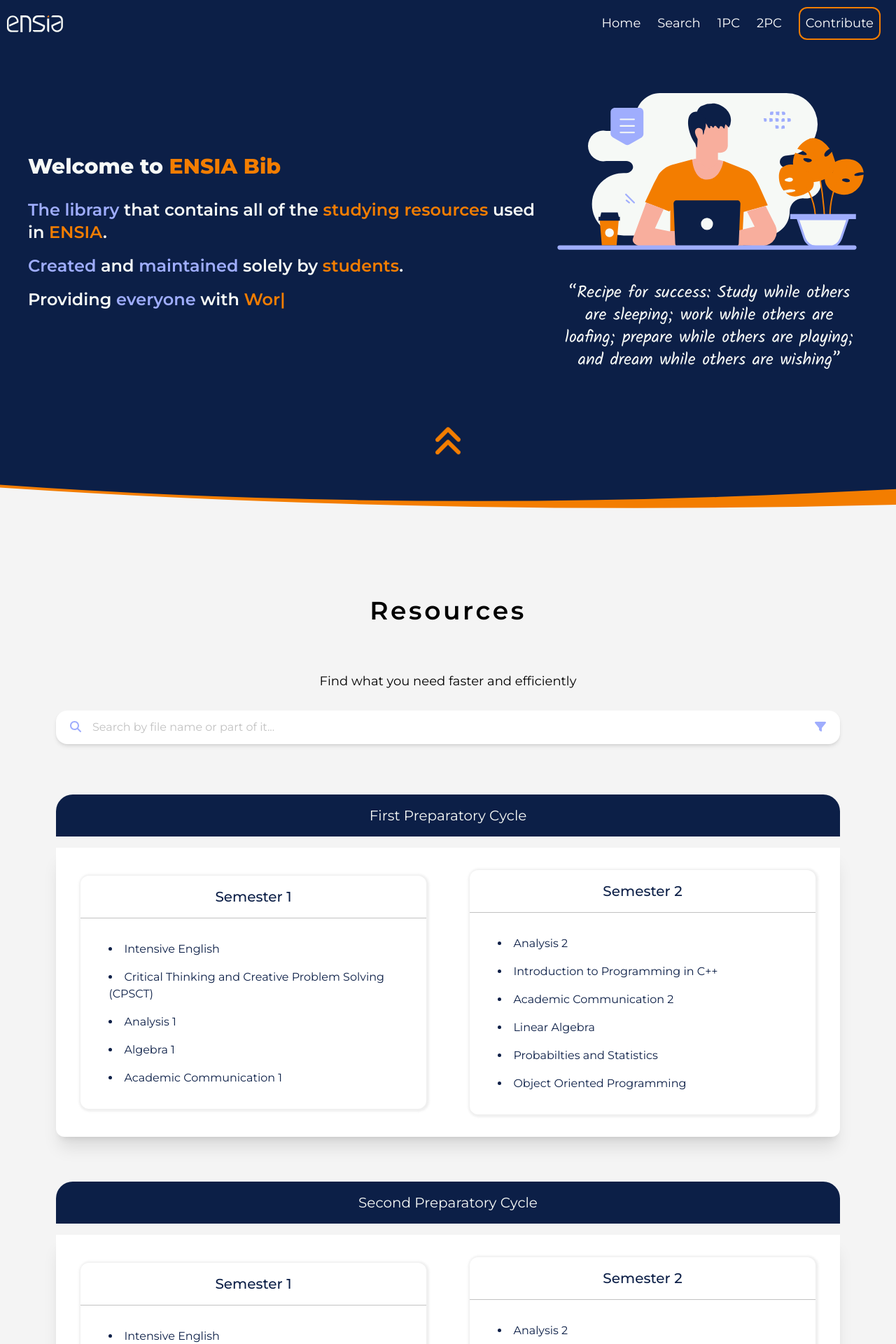
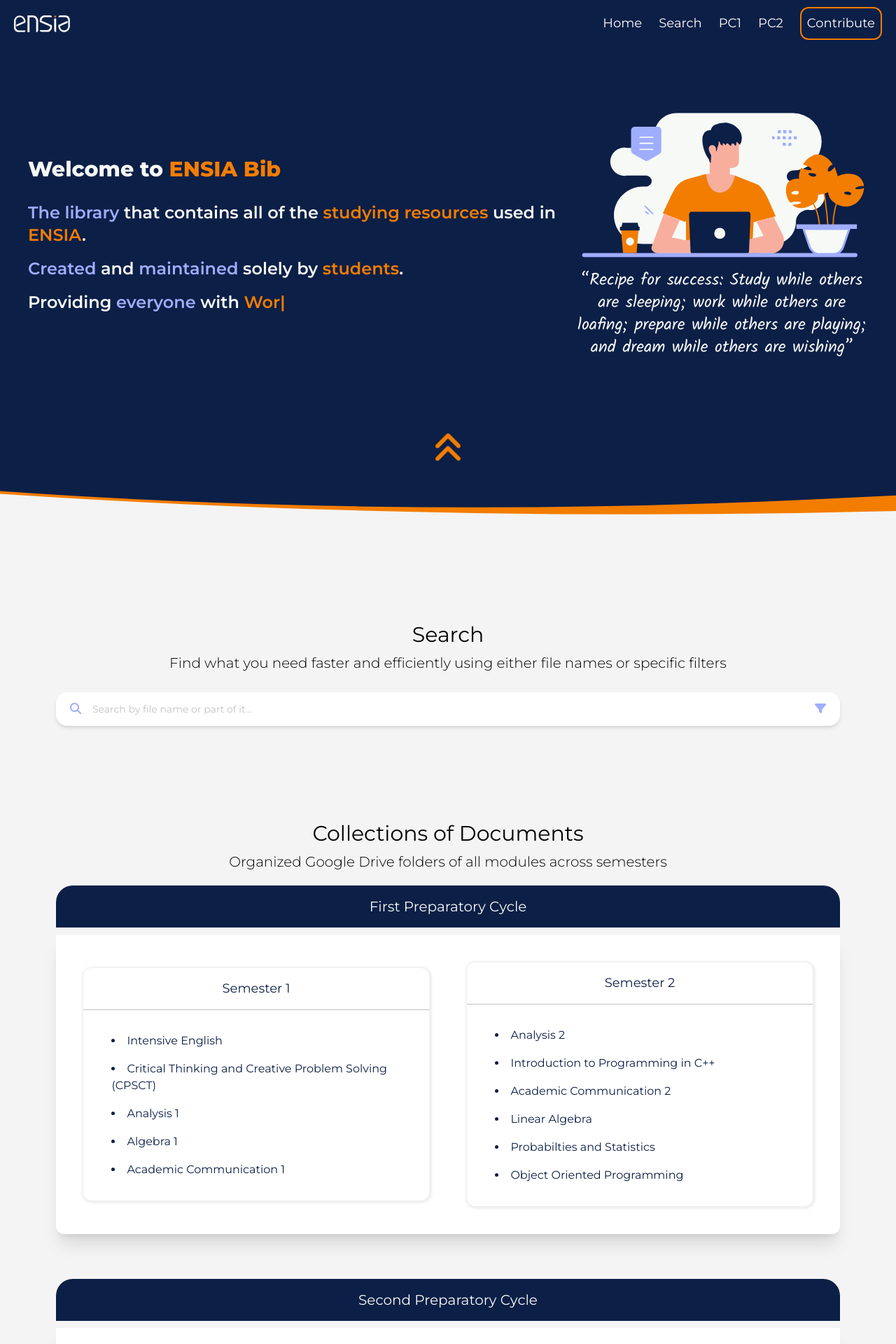
Before and after one commit to ETC-development/ETC-Library-Website, a React (Create React App) app: page / in a window 1280 px wide. Shown: the top 1920 px of the page at 70% size. Built offline with nearby package versions, Linux system fonts and the light colour scheme.

Commit message:
Overall adjustments and improvements

```diff
--- a/src/components/Footer/Contribution.tsx
+++ b/src/components/Footer/Contribution.tsx
@@ -13,8 +13,8 @@
     buttonText,
 }) => {
     return (
-        <div className={"lg:h-64 lg:flex lg:flex-col lg:justify-around"}>
-            <img src={illustration} alt="computer image" className="hidden lg:inline" />
+        <div className={"lg:h-48 lg:flex lg:flex-col lg:justify-around"}>
+            <img src={illustration} alt={buttonText} className="hidden lg:inline" />
             <a
                 href="https://github.com/ETC-development/ETC-Library-Website"
                 className="flex justify-center content-center px-5 py-2 my-2 lg:my-4 border-2 text-light-text rounded-xl border-violet"
--- a/src/components/Hero/Hero.index.tsx
+++ b/src/components/Hero/Hero.index.tsx
@@ -11,7 +11,7 @@
     return (
         <section id={"home"} className="flex flex-col pt-20 bg-dark-bg text-light-text font-sans">
             {/* Illustration + Paragraph */}
-            <div className="bg-dark-bg lg:h-fit w-full flex-grow-0 flex-shrink flex flex-no-wrap flex-col-reverse justify-center content-center px-2 lg:flex-row lg:justify-around lg:px-10">
+            <div className="bg-dark-bg lg:h-[calc(100vh-300px)] w-full flex-grow-0 flex-shrink flex flex-no-wrap flex-col-reverse justify-center content-center px-2 lg:flex-row lg:justify-around lg:px-10">
                 {/* Paragraphs */}
                 <div className="flex flex-shrink flex-col text-center lg:text-left gap-4 justify-center content-center">
                     <h1 className="hero-h1">
@@ -50,15 +50,15 @@
                 </div>
 
                 {/* Illustration */}
-                <div className="my-6 flex flex-col w-full lg:w-100 justify-center content-center">
+                <div className="my-6 flex flex-col w-full lg:w-[450px] justify-center content-center">
                     <img
                         width={512}
                         height={290}
-                        className="m-auto w-96 lg:w-full"
+                        className="mx-auto w-96 lg:w-full"
                         alt="hero illustration"
                         src={HeroIllustration}
                     />
-                    <div className={"text-center text-2xl p-4 font-cursive mt-6"}>
+                    <div className={"text-center text-2xl font-cursive my-3 p-3 lg:p-0"}>
                         “{quotes[Math.floor(Math.random() * quotes.length)]}”
                     </div>
                 </div>
--- a/src/components/Main/Main.index.tsx
+++ b/src/components/Main/Main.index.tsx
@@ -2,36 +2,38 @@
 import SemesterCard from "./SemesterCard";
 import cardsInfo from "utils/modules";
 import Search from "./Search/Search.index";
+import TitleSubtitle from "./TitleSubtitle";
 
 const Main = () => {
     return (
         <>
             <main id={"main"} className={"my-32 scroll-mt-24"}>
-                <h1 className="text-3xl lg:text-4xl py-12 text-center text-dark-text-text tracking-widest font-semibold">
-                    Resources
-                </h1>
                 <Search />
+                <TitleSubtitle
+                    title={"Collections of Documents"}
+                    subtitle={"Organized Google Drive folders of all modules across semesters"}
+                />
                 {cardsInfo.map((card) => {
                     return (
-                        <div
+                        <section
                             id={card.dropDownValue}
                             key={card.title}
                             className={
-                                "page w-full my-16 flex justify-center items-center scroll-mt-20"
+                                "page w-full mb-16 flex justify-center items-center scroll-mt-20"
                             }
                         >
                             <div className="card mx-2 h-fit w-200 font-sans text-dark-bg">
-                                <div className="cardTitle w-full py-4 bg-dark-bg rounded-t-3xl flex justify-center items-center mb-4">
+                                <div className="cardTitle w-full py-4 bg-dark-bg rounded-t-3xl flex justify-center items-center mb-2.5">
                                     <h2 className=" text-xl text-light-text ">{card.title}</h2>
                                 </div>
 
-                                <div className="cardMainContent w-full py-8 px-3 text-dark-text shadow-xl flex flex-wrap gap-4 justify-around items-center rounded-b-xl bg-white ">
+                                <div className="cardMainContent w-full py-8 px-3 text-dark-text shadow-xl flex flex-wrap justify-around items-center rounded-b-xl bg-white ">
                                     {card.semesters.map((semester, i) => {
                                         return <SemesterCard key={i} semester={semester} />;
                                     })}
                                 </div>
                             </div>
-                        </div>
+                        </section>
                     );
                 })}
             </main>
--- a/src/components/Main/Search/Search.index.tsx
+++ b/src/components/Main/Search/Search.index.tsx
@@ -5,6 +5,7 @@
 import { SearchResponse } from "interfaces/interfaces.index";
 import fetchFunction from "utils/fetchFunction";
 import useDebounce from "utils/hooks/useDebounce";
+import TitleSubtitle from "../TitleSubtitle";
 
 const limit = 20;
 
@@ -126,10 +127,16 @@
     }, [debouncedSearch, module, docType, level]);
 
     return (
-        <section id={"search"} className="px-2  w-full flex flex-col items-center scroll-mt-20">
-            <h2 className={"p-3 my-2 text-[18px] text-center"}>
-                Find what you need faster and efficiently
-            </h2>
+        <section
+            id={"search"}
+            className="px-2 my-32 w-full flex flex-col items-center scroll-mt-20"
+        >
+            <TitleSubtitle
+                title={"Search"}
+                subtitle={
+                    "Find what you need faster and efficiently using either file names or specific filters"
+                }
+            />
             <SearchBar
                 isFilterOpen={isFilterOpen}
                 query={searchQuery}
--- a/src/components/Main/Search/SearchBar.tsx
+++ b/src/components/Main/Search/SearchBar.tsx
@@ -24,7 +24,7 @@
                 <FontAwesomeIcon icon={faSearch} />
             </div>
             <input
-                className="focus:outline-none max-w-full flex-grow w-full p-2 placeholder-grey-stroke text-dark-text"
+                className="focus:outline-none max-w-full flex-grow w-full p-2 placeholder-grey-stroke text-sm md:text-md text-dark-text"
                 type="search"
                 maxLength={100}
                 name="search-input"
--- a/src/components/Main/SemesterCard.tsx
+++ b/src/components/Main/SemesterCard.tsx
@@ -7,9 +7,9 @@
 
 const SemesterCard: FunctionComponent<SemesterCardProps> = ({ semester }) => {
     return (
-        <div className="w-full md:w-[45%] shadow-[1px_1px_3px_3px_rgba(185,185,185,0.23)] rounded-xl">
+        <div className="w-full my-2 md:w-[45%] shadow-[1px_1px_3px_3px_rgba(185,185,185,0.23)] rounded-xl">
             <div className="cardContentTop p-4 w-full border-b border-grey-stroke flex justify-center items-center ">
-                <p className="font-medium text-[16px] lg:text-xl">{semester.title}</p>
+                <p className="text-[18px] lg:text-md">{semester.title}</p>
             </div>
 
             <div className="cardContentButtom p-6 flex flex-col">
--- /dev/null
+++ b/src/components/Main/TitleSubtitle.tsx
@@ -0,0 +1,21 @@
+import { FunctionComponent } from "react";
+
+interface TitleSubtitleProps {
+    title: string;
+    subtitle: string;
+}
+
+const TitleSubtitle: FunctionComponent<TitleSubtitleProps> = ({ subtitle, title }) => {
+    return (
+        <div className={"my-3"}>
+            <h1 className="text-2xl md:text-3xl mt-16 text-center text-dark-text-text tracking-widestt">
+                {title}
+            </h1>
+            <h2 className="text-md md:text-xl font-light p-2 text-center text-dark-text-text tracking-widestt">
+                {subtitle}
+            </h2>
+        </div>
+    );
+};
+
+export default TitleSubtitle;
--- a/src/components/NavBar/NavBar.css
+++ b/src/components/NavBar/NavBar.css
@@ -1,5 +1,5 @@
 #main-menu li:last-child {
-    @apply border-2 border-solid rounded-xl border-secondary p-2 hover:bg-[#31416e];
+    @apply border-2 border-solid rounded-xl border-secondary p-2 hover:bg-[#31416e] mr-0
 }
 
 #main-menu li:last-child a {
--- a/src/components/NavBar/NavBar.index.tsx
+++ b/src/components/NavBar/NavBar.index.tsx
@@ -12,7 +12,7 @@
 
     return (
         <nav className={"w-full fixed z-10 top-0"}>
-            <motion.div className="bg-dark-bg flex justify-between items-center px-3 py-1 md:p-2.5">
+            <motion.div className="bg-dark-bg flex justify-between items-center px-3 py-1 md:py-2.5 md:px-5">
                 <a className={"w-2"} href="#">
                     <Logo />
                 </a>
--- a/src/components/NavBar/links.ts
+++ b/src/components/NavBar/links.ts
@@ -10,19 +10,19 @@
         link: "#search",
     },
     {
-        label: "1PC",
+        label: "PC1",
         full: "First Preparatory Cycle",
         link: "#1",
     },
     {
-        label: "2PC",
+        label: "PC2",
         full: "Second Preparatory Cycle",
         link: "#2",
     },
     {
         label: "Contribute",
         full: "Contribute",
-        link: "https://github.com/ETC-development/ETC-Library-Website",
+        link: "#contribute",
     },
 ];
 
```
Also changed, not shown: src/components/Footer/Footer.index.tsx (+7 -7 lines), src/assets/computer.svg.
